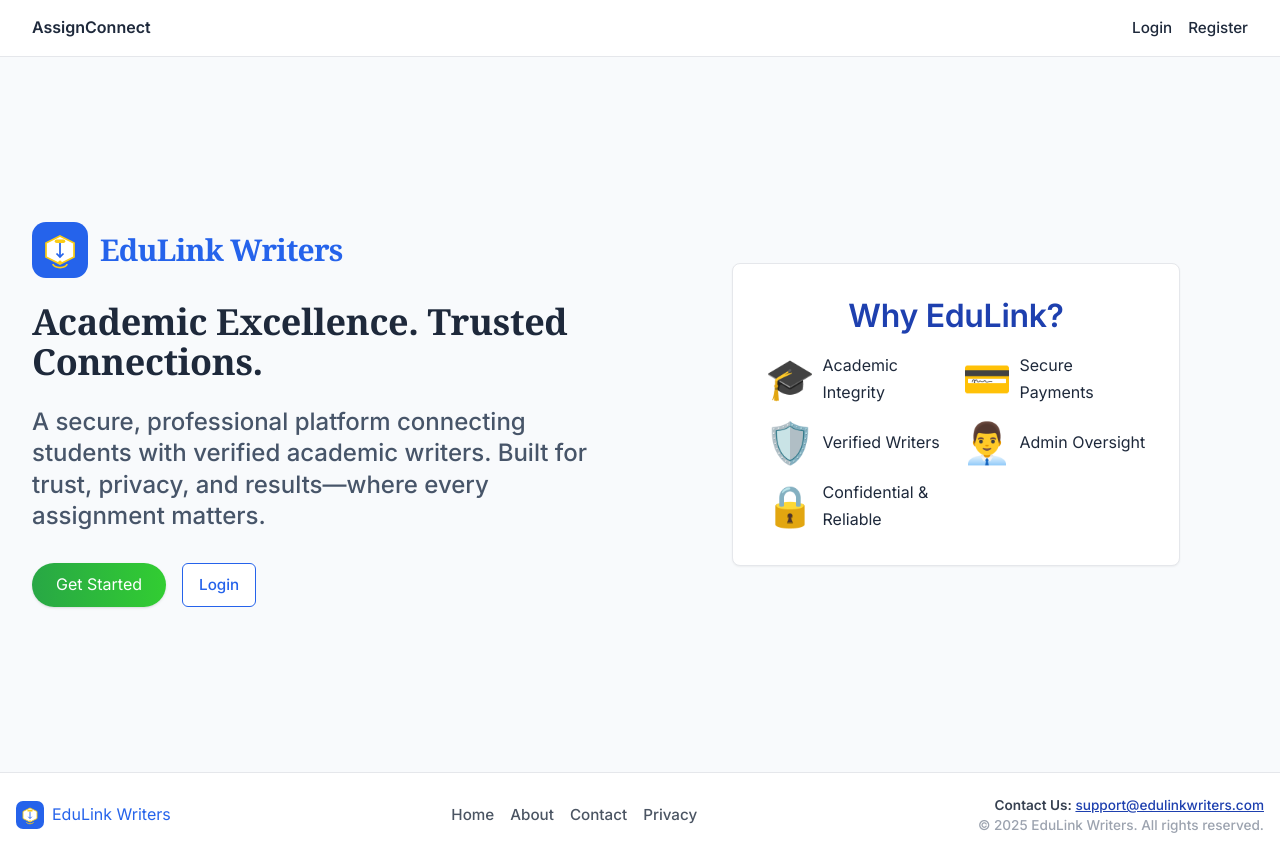
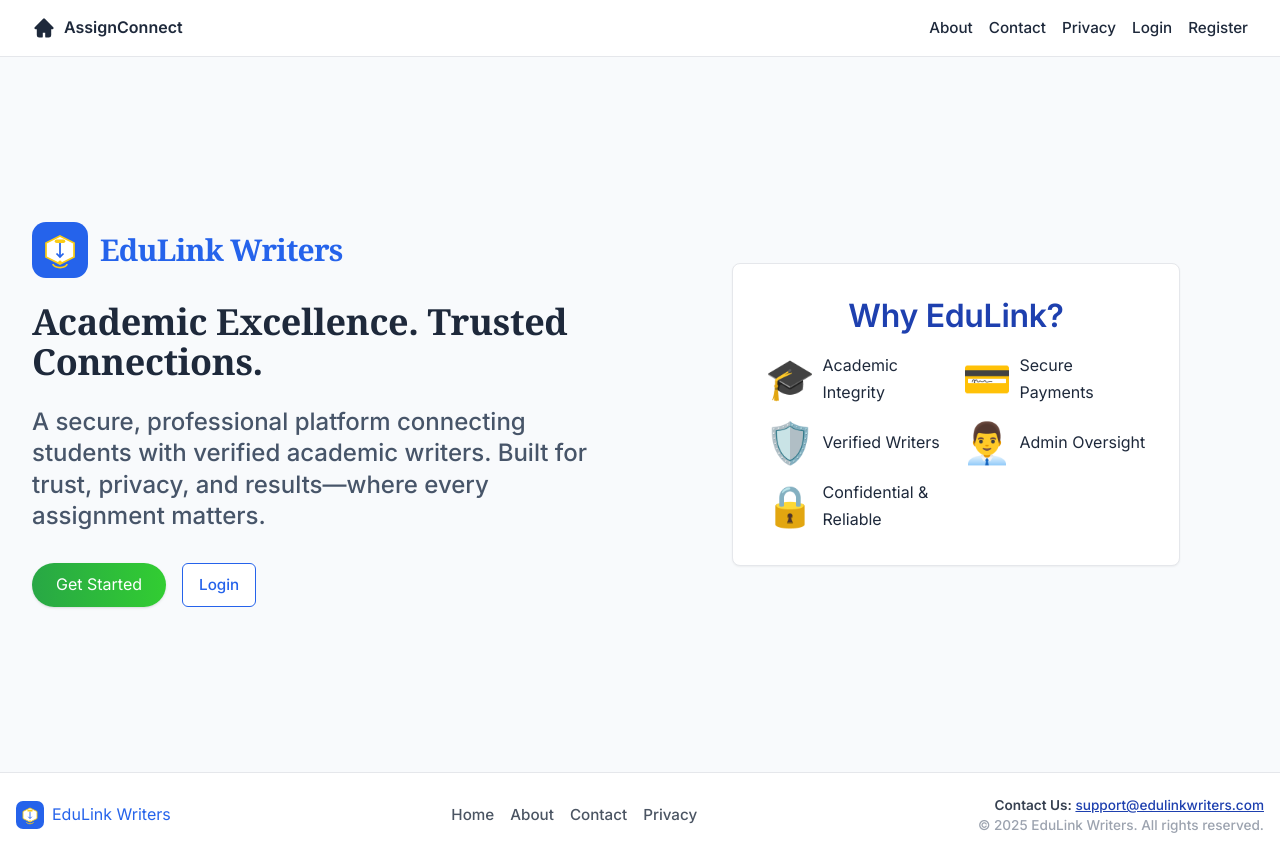
Before and after one commit to jamiljuma2/LOGIN, a React (Vite) app: page / in a window 1280 px wide. Built offline with nearby package versions, Linux system fonts and the light colour scheme.

Commit message:
Add About, Contact, and Privacy links to navigation bar

```diff
--- a/src/components/Navbar.tsx
+++ b/src/components/Navbar.tsx
@@ -7,8 +7,18 @@ export default function Navbar() {
   return (
     <header className="bg-white border-b border-gray-200">
       <div className="container-padded flex h-14 items-center justify-between">
-        <Link to="/" className="font-semibold text-brand-700">AssignConnect</Link>
+        <div className="flex items-center gap-2">
+          <Link to="/" aria-label="Home" className="flex items-center">
+            <svg xmlns="http://www.w3.org/2000/svg" viewBox="0 0 20 20" fill="currentColor" className="w-6 h-6 text-brand-700 hover:text-brand-500 transition-colors">
+              <path d="M10.707 2.293a1 1 0 0 0-1.414 0l-7 7A1 1 0 0 0 3 11h1v5a2 2 0 0 0 2 2h2a1 1 0 0 0 1-1v-3h2v3a1 1 0 0 0 1 1h2a2 2 0 0 0 2-2v-5h1a1 1 0 0 0 .707-1.707l-7-7z" />
+            </svg>
+          </Link>
+          <Link to="/" className="font-semibold text-brand-700">AssignConnect</Link>
+        </div>
         <nav className="flex gap-4 text-sm">
+          <Link className="hover:text-brand-700" to="/about">About</Link>
+          <Link className="hover:text-brand-700" to="/contact">Contact</Link>
+          <Link className="hover:text-brand-700" to="/privacy">Privacy</Link>
           <Link className="hover:text-brand-700" to="/auth/login">Login</Link>
           <Link className="hover:text-brand-700" to="/auth/register">Register</Link>
         </nav>
```
